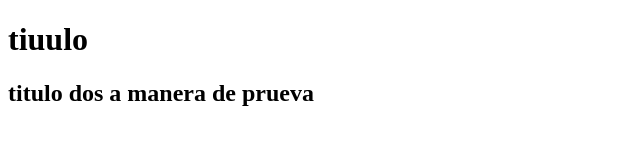
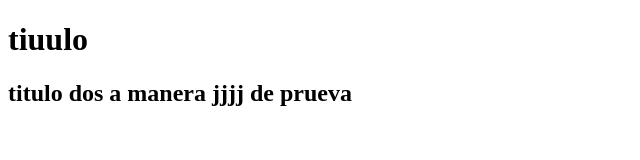
Before and after one commit to Josehbh/youtube-git, a plain HTML site: page index.html in a window 1280 px wide. Shown: the whole page, without its empty margins (0-640 px from the left). Drawn offline with Linux system fonts and the light colour scheme.

Commit message:
2HHHHFHHHHF2

```diff
--- a/index.html
+++ b/index.html
@@ -8,6 +8,6 @@
 </head>
 <body>
   <h1>tiuulo</h1>
-  <h2>titulo dos a manera de prueva</h2>
+  <h2>titulo dos a manera jjjj de prueva</h2>
 </body>
 </html>
```
